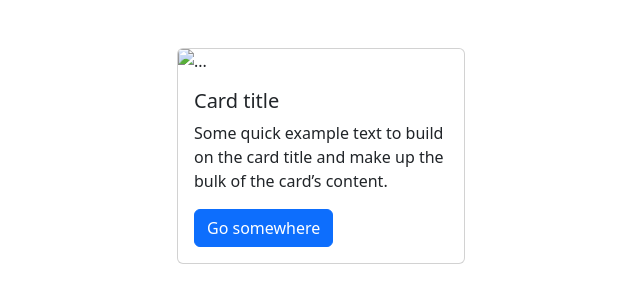
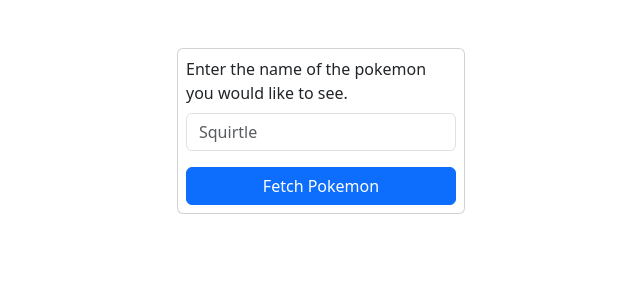
Before and after one commit to putman44/Assignment-PokeAPI, a plain HTML site: page index.html in a window 1280 px wide. Shown: the whole page, without its empty margins (319-959 px from the left). Drawn offline with nearby package versions, Linux system fonts and the light colour scheme.

Commit message:
added pokemon input card

```diff
--- a/index.html
+++ b/index.html
@@ -13,18 +13,27 @@
   </head>
   <body>
     <div class="container-fluid">
-      <div class="card my-5 mx-auto" style="width: 18rem">
-        <img src="..." class="card-img-top" alt="..." />
-        <div class="card-body">
-          <h5 class="card-title">Card title</h5>
-          <p class="card-text">
-            Some quick example text to build on the card title and make up the
-            bulk of the card’s content.
-          </p>
-          <a href="#" class="btn btn-primary">Go somewhere</a>
+      <div class="card my-5 mx-auto p-2" style="width: 18rem">
+        <div class="mb-3">
+          <label for="pokemon-name" class="form-label"
+            >Enter the name of the pokemon you would like to see.</label
+          >
+          <div class="input-group">
+            <input
+              type="text"
+              class="form-control"
+              id="basic-url"
+              placeholder="Squirtle"
+              aria-describedby="basic-addon3 basic-addon4"
+            />
+          </div>
         </div>
+
+        <button class="btn btn-primary">Fetch Pokemon</button>
       </div>
     </div>
+
+    <div class="container-fluid"></div>
 
     <script
       src="https://cdn.jsdelivr.net/npm/bootstrap@5.3.6/dist/js/bootstrap.bundle.min.js"
```
